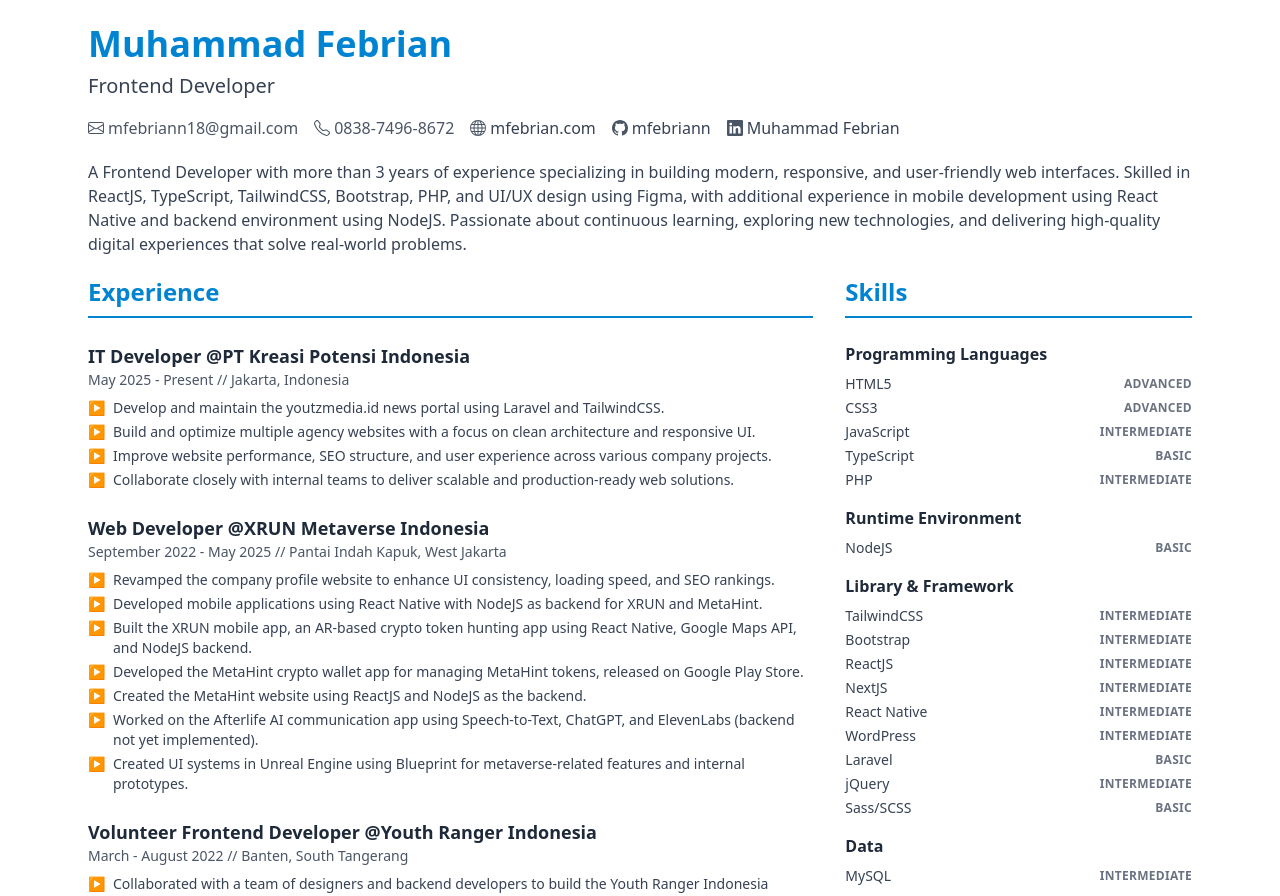
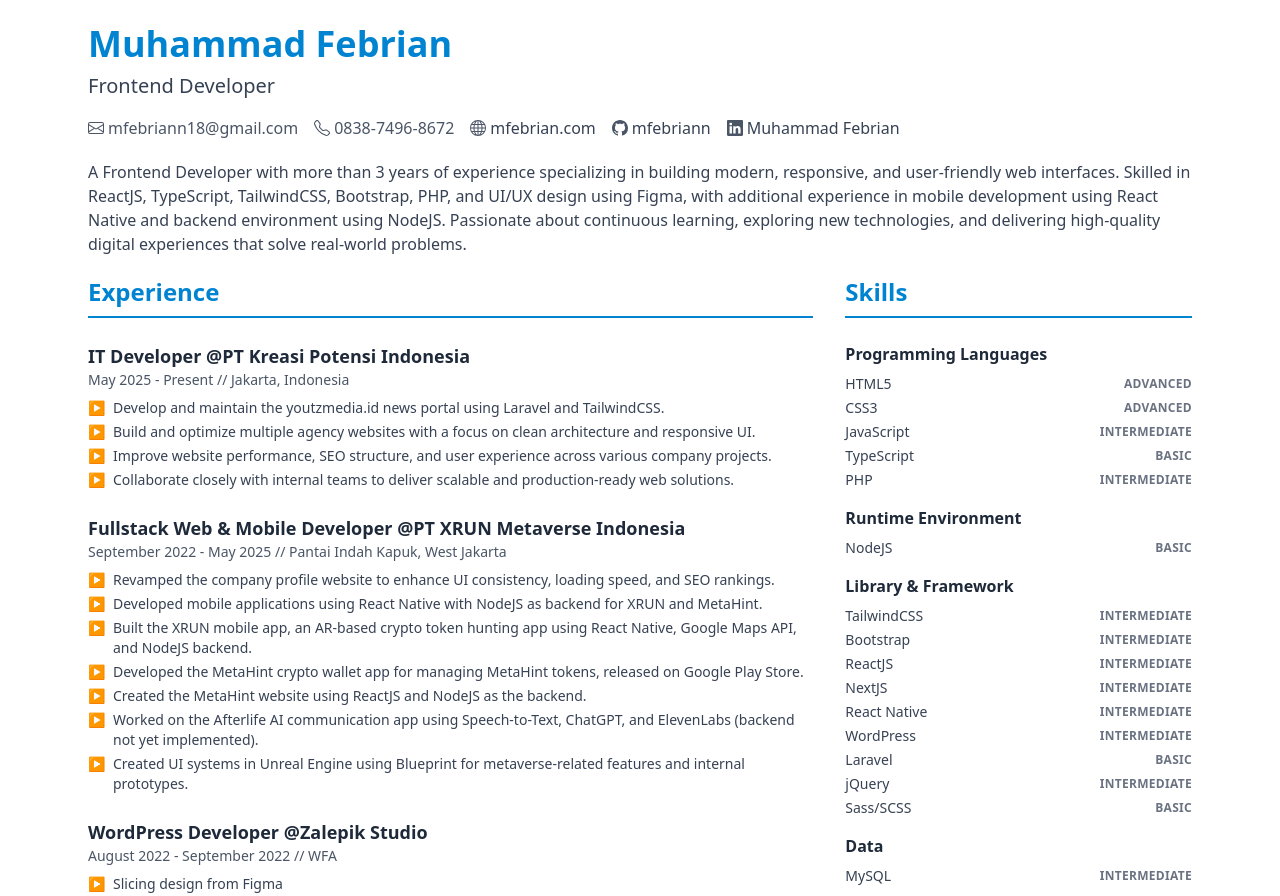
Before and after one commit to mfebriann/My-Resume-App, a React (Vite) app: page / in a window 1280 px wide. Shown: the top 896 px of the page. Built offline with nearby package versions, Linux system fonts and the light colour scheme.

Commit message:
fix: mengubah title di pt xrun

```diff
--- a/src/data/resumeData.ts
+++ b/src/data/resumeData.ts
@@ -86,8 +86,8 @@ export const resumeData: ResumeDataInterface = {
 			],
 		},
 		{
-			title: 'Web Developer',
-			company: 'XRUN Metaverse Indonesia',
+			title: 'Fullstack Web & Mobile Developer',
+			company: 'PT XRUN Metaverse Indonesia',
 			duration: 'September 2022 - May 2025',
 			location: 'Pantai Indah Kapuk, West Jakarta',
 			responsibilities: [
@@ -99,6 +99,13 @@ export const resumeData: ResumeDataInterface = {
 				'Worked on the Afterlife AI communication app using Speech-to-Text, ChatGPT, and ElevenLabs (backend not yet implemented).',
 				'Created UI systems in Unreal Engine using Blueprint for metaverse-related features and internal prototypes.',
 			],
+		},
+		{
+			title: 'WordPress Developer',
+			company: 'Zalepik Studio',
+			duration: 'August 2022 - September 2022',
+			location: 'WFA',
+			responsibilities: ['Slicing design from Figma', 'Create a display for a medical buying and selling website WordPress, and custom HTML, CSS and JavaScript'],
 		},
 		{
 			title: 'Volunteer Frontend Developer',
```
